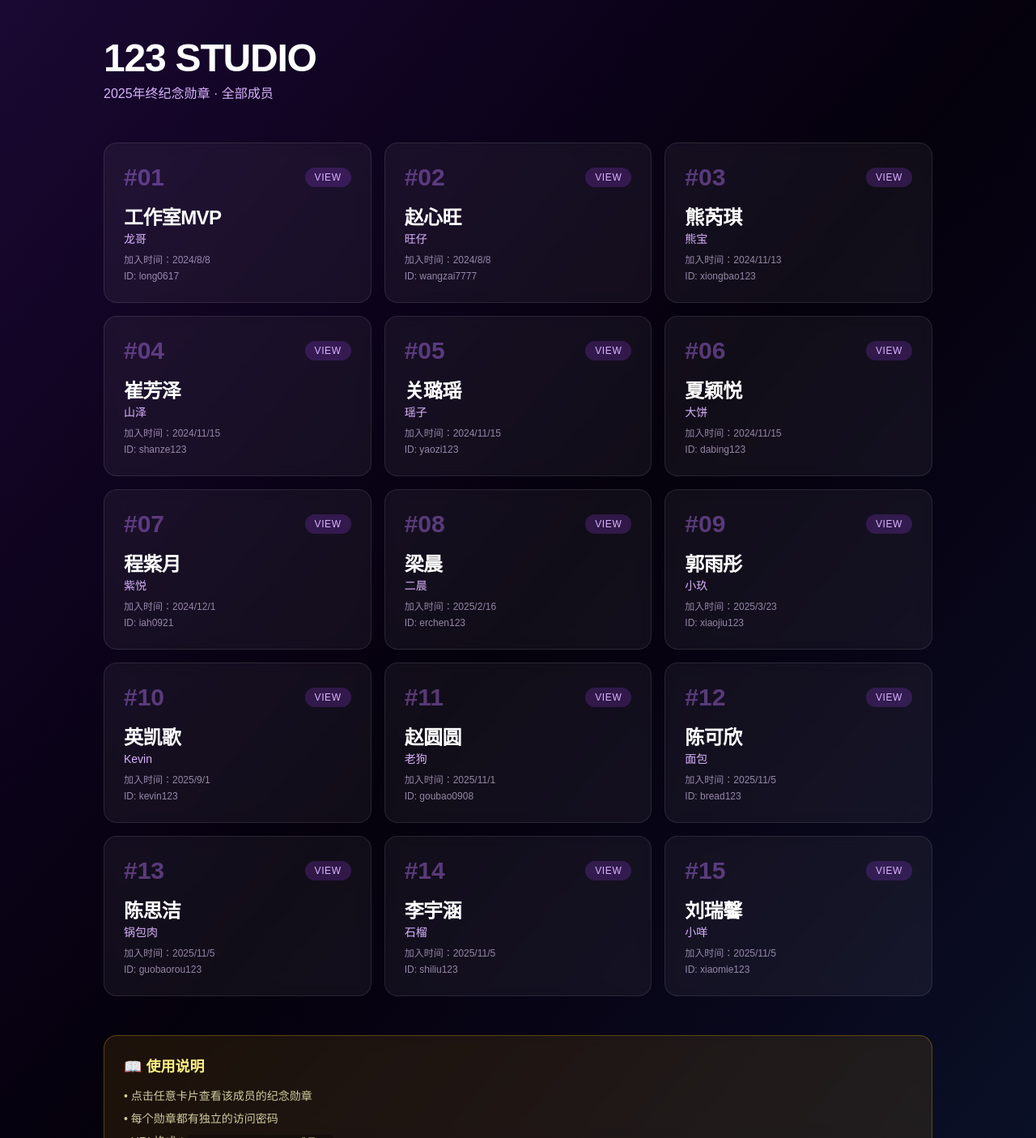
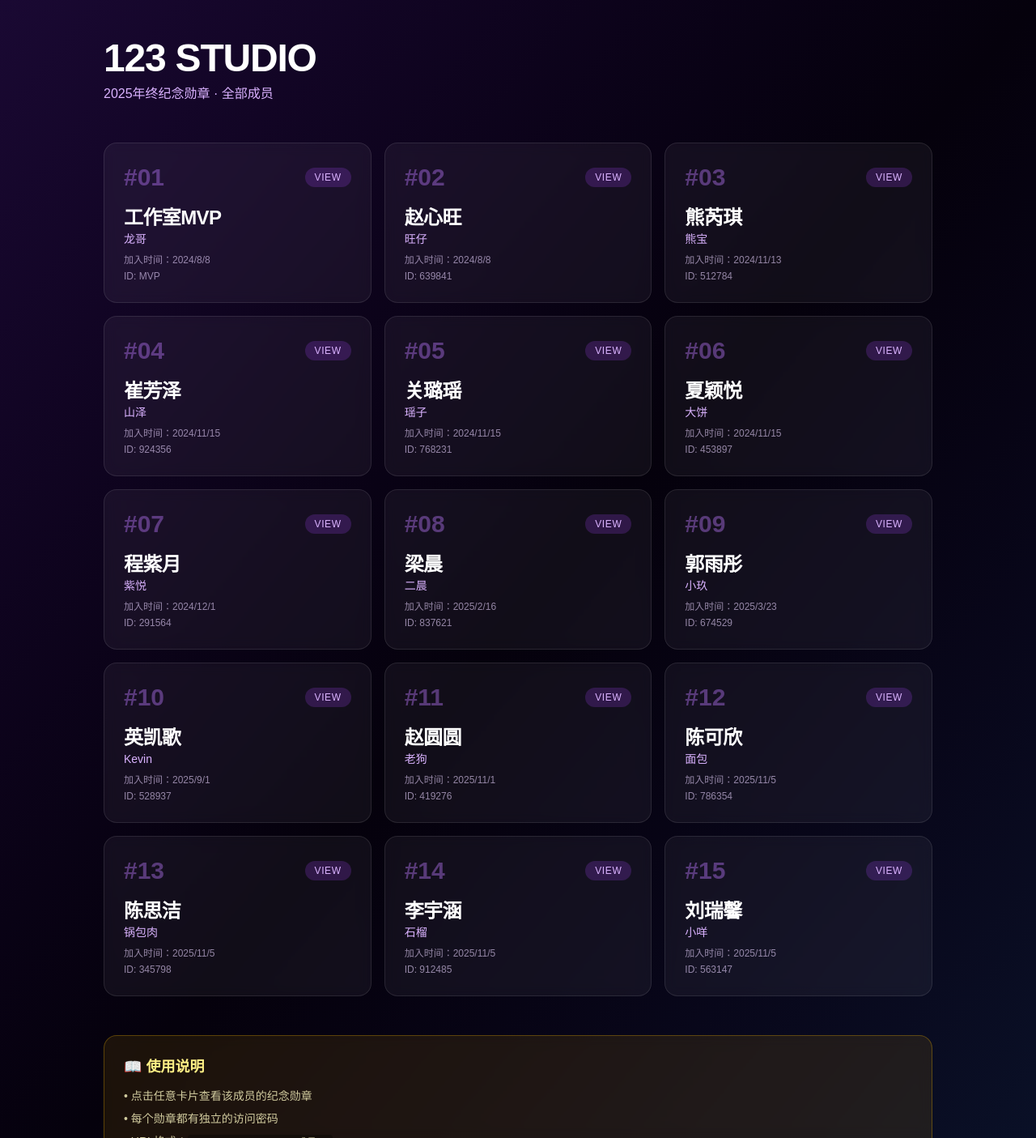
Before and after one commit to DorianKlein/mrduan, a Next.js app: page /123studio/souvenir/list in a window 1280 px wide. Shown: the top 1405 px of the page at 81% size. Built offline with nearby package versions, Linux system fonts and the light colour scheme.

Commit message:
修改：独立徽章id更新

```diff
--- a/app/123studio/souvenir/badges-config.ts
+++ b/app/123studio/souvenir/badges-config.ts
@@ -14,7 +14,7 @@ export interface BadgeConfig {
 // 15个勋章配置
 export const badgesConfig: BadgeConfig[] = [
   {
-    id: 'long0617',
+    id: 'MVP',
     name: '工作室MVP',
     nickname: '龙哥',
     joinDate: '2024-08-08 00:00:00',
@@ -27,7 +27,7 @@ export const badgesConfig: BadgeConfig[] = [
     `,
   },
   {
-    id: 'wangzai7777',
+    id: '639841',
     name: '赵心旺',
     nickname: '旺仔',
     joinDate: '2024-08-08 00:00:00',
@@ -40,7 +40,7 @@ export const badgesConfig: BadgeConfig[] = [
     `,
   },
   {
-    id: 'xiongbao123',
+    id: '512784',
     name: '熊芮琪',
     nickname: '熊宝',
     joinDate: '2024-11-13 00:00:00',
@@ -53,7 +53,7 @@ export const badgesConfig: BadgeConfig[] = [
     `,
   },
   {
-    id: 'shanze123',
+    id: '924356',
     name: '崔芳泽',
     nickname: '山泽',
     joinDate: '2024-11-15 00:00:00',
@@ -66,7 +66,7 @@ export const badgesConfig: BadgeConfig[] = [
     `,
   },
   {
-    id: 'yaozi123',
+    id: '768231',
     name: '关璐瑶',
     nickname: '瑶子',
     joinDate: '2024-11-15 00:00:00',
@@ -79,7 +79,7 @@ export const badgesConfig: BadgeConfig[] = [
     `,
   },
   {
-    id: 'dabing123',
+    id: '453897',
     name: '夏颖悦',
     nickname: '大饼',
     joinDate: '2024-11-15 00:00:00',
@@ -92,7 +92,7 @@ export const badgesConfig: BadgeConfig[] = [
     `,
   },
   {
-    id: 'iah0921',
+    id: '291564',
     name: '程紫月',
     nickname: '紫悦',
     joinDate: '2024-12-01 00:00:00',
@@ -105,7 +105,7 @@ export const badgesConfig: BadgeConfig[] = [
     `,
   },
   {
-    id: 'erchen123',
+    id: '837621',
     name: '梁晨',
     nickname: '二晨',
     joinDate: '2025-02-16 00:00:00',
@@ -118,7 +118,7 @@ export const badgesConfig: BadgeConfig[] = [
     `,
   },
   {
-    id: 'xiaojiu123',
+    id: '674529',
     name: '郭雨彤',
     nickname: '小玖',
     joinDate: '2025-03-23 00:00:00',
@@ -131,7 +131,7 @@ export const badgesConfig: BadgeConfig[] = [
     `,
   },
   {
-    id: 'kevin123',
+    id: '528937',
     name: '英凯歌',
     nickname: 'Kevin',
     joinDate: '2025-09-01 00:00:00',
@@ -144,7 +144,7 @@ export const badgesConfig: BadgeConfig[] = [
     `,
   },
   {
-    id: 'goubao0908',
+    id: '419276',
     name: '赵圆圆',
     nickname: '老狗',
     joinDate: '2025-11-01 00:00:00',
@@ -157,7 +157,7 @@ export const badgesConfig: BadgeConfig[] = [
     `,
   },
   {
-    id: 'bread123',
+    id: '786354',
     name: '陈可欣',
     nickname: '面包',
     joinDate: '2025-11-05 00:00:00',
@@ -170,7 +170,7 @@ export const badgesConfig: BadgeConfig[] = [
     `,
   },
   {
-    id: 'guobaorou123',
+    id: '345798',
     name: '陈思洁',
     nickname: '锅包肉',
     joinDate: '2025-11-05 00:00:00',
@@ -183,7 +183,7 @@ export const badgesConfig: BadgeConfig[] = [
     `,
   },
   {
-    id: 'shiliu123',
+    id: '912485',
     name: '李宇涵',
     nickname: '石榴',
     joinDate: '2025-11-05 00:00:00',
@@ -196,7 +196,7 @@ export const badgesConfig: BadgeConfig[] = [
     `,
   },
   {
-    id: 'xiaomie123',
+    id: '563147',
     name: '刘瑞馨',
     nickname: '小咩',
     joinDate: '2025-11-05 00:00:00',
```
